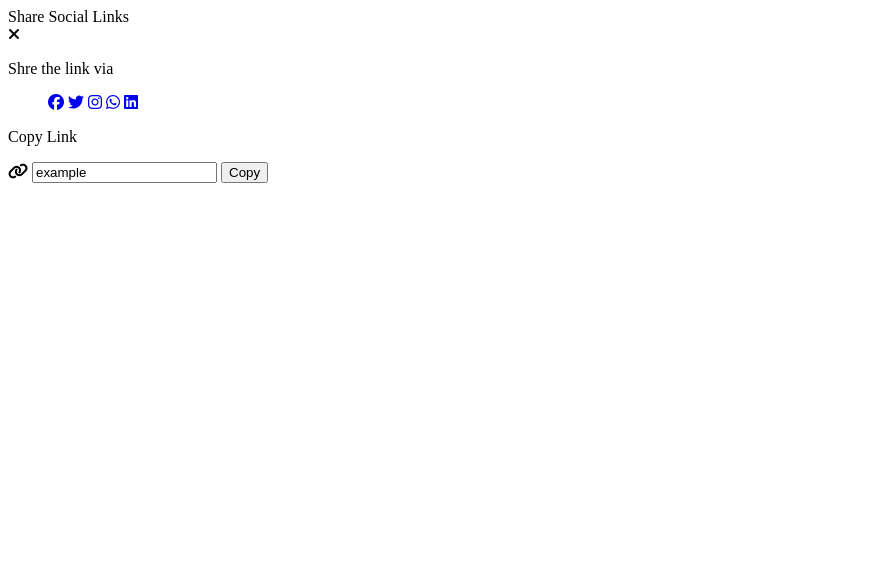
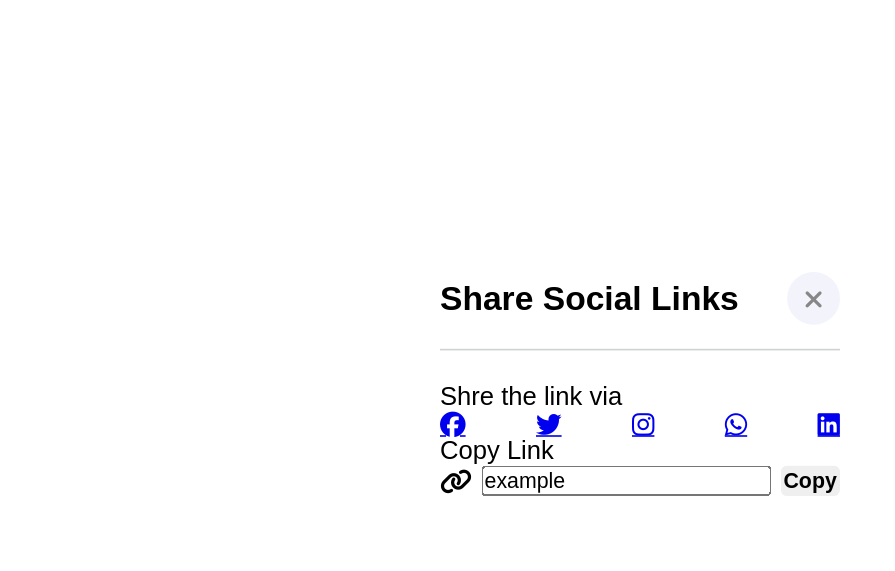
Before and after one commit to Abhishek058/Social_Links, a plain HTML site: page index.html in a window 1280 px wide. Shown: the whole page, without its empty margins (0-895 px from the left). Drawn offline with Linux system fonts and the light colour scheme.

Commit message:
stylesheet linked ad header styling done

```diff
--- a/index.html
+++ b/index.html
@@ -6,6 +6,7 @@
     <meta name="viewport" content="width=device-width, initial-scale=1.0" />
     <link rel="icon" href="https://mumbaimirror.indiatimes.com/photo/77968343.cms">
     <title>Social Links</title>
+    <link rel="stylesheet" href="style.css">
     <script
       src="https://kit.fontawesome.com/20c06aecf1.js"
       crossorigin="anonymous"
--- a/style.css
+++ b/style.css
@@ -15,8 +15,6 @@
     width: 100%;
     transform: translate(-50%, -50%) scale(1.6);
     pointer-events: none;
-    opacity: 0;
-    top: -150%;
 }
 
 button{
@@ -37,3 +35,27 @@ button{
     padding-bottom: 15px;
     border-bottom: 1px solid #d0d1d1;
 }
+
+header span{
+    font-size: 21px;
+    font-weight: 600;
+}
+
+header .close, .icons, a{
+    display: flex;
+    align-items: center;
+    justify-content: center;
+    border-radius: 50%;
+}
+
+header .close{
+    height: 33px;
+    width: 33px;
+    color: #878787;
+    background: #f2f3fb;
+    cursor: pointer;
+}
+
+.popup .content{
+    margin: 20px 0;
+}
```
